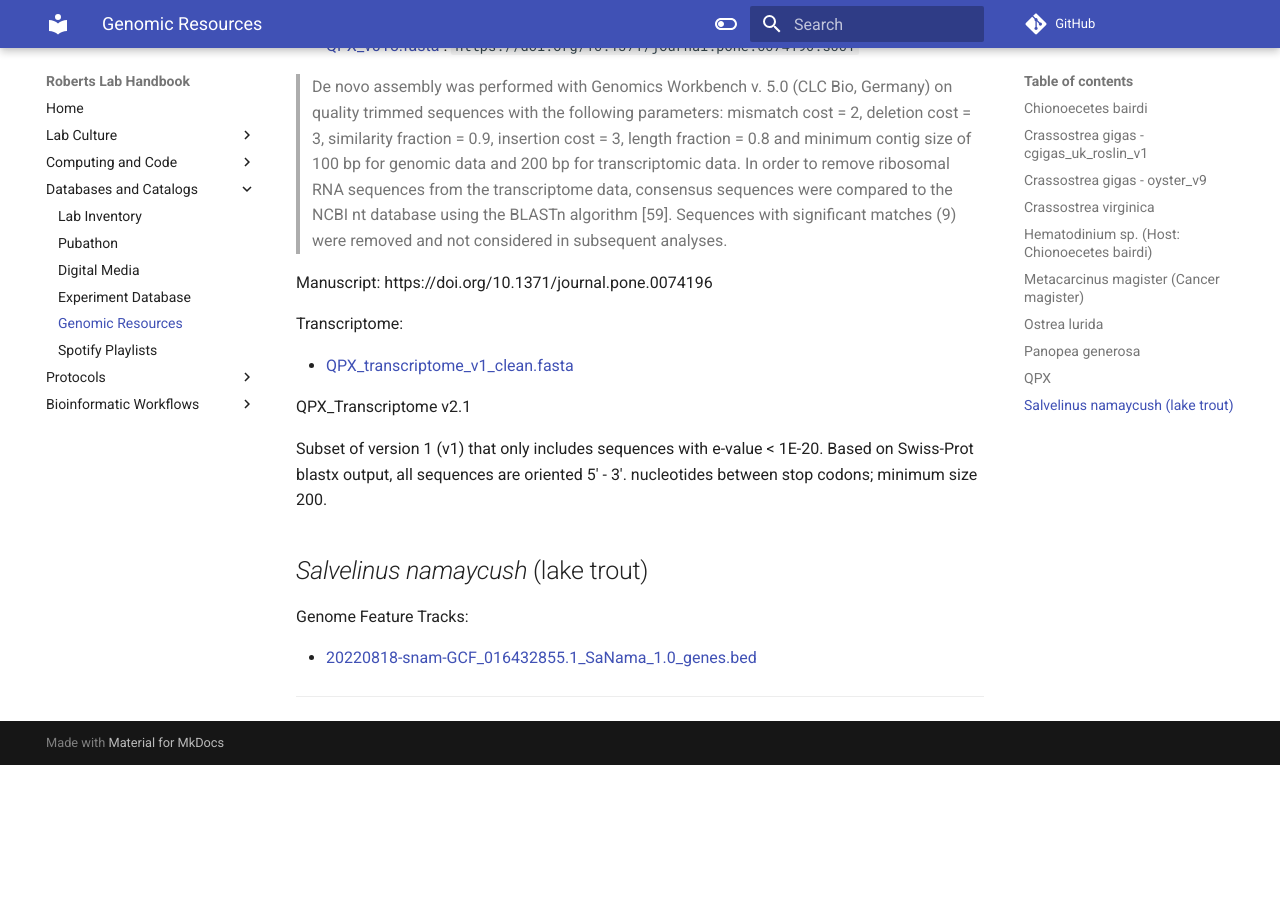
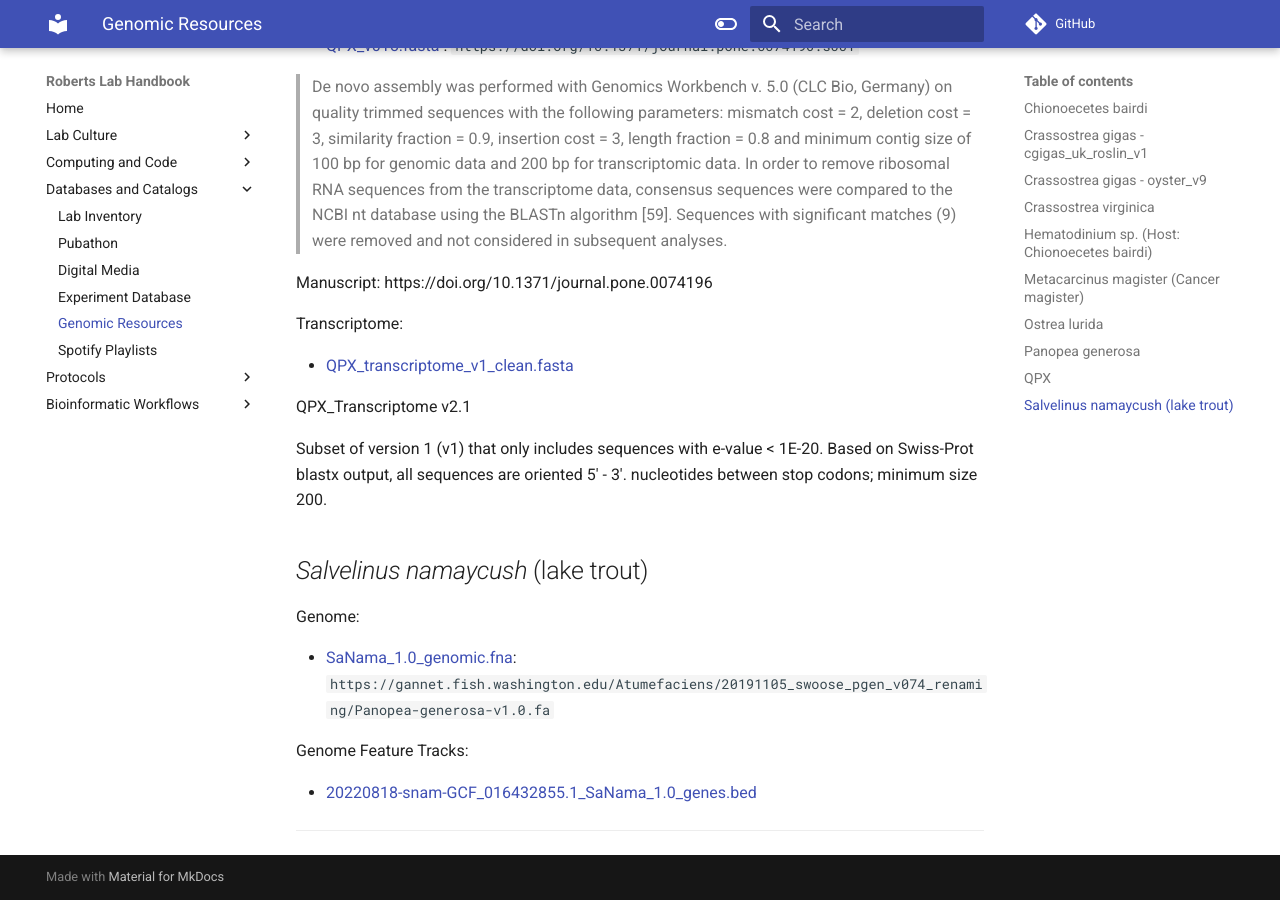
Before and after one commit to RobertsLab/resources, an MkDocs documentation site: the page built from docs/Genomic-Resources.md, in a window 1280 px wide and 900 px high, scrolled down 16632 px. Built offline with MkDocs 1.6.1 and Material for MkDocs 9.7.7, drawn with Linux system fonts in a browser that asks for light colours; comment, search, counter and statistics services are not loaded; before the commit the page ends 17397 px from its top, so only the background shows below that.

Commit message:
added lake trout genome

```diff
--- a/docs/Genomic-Resources.md
+++ b/docs/Genomic-Resources.md
@@ -766,7 +766,14 @@ QPX_Transcriptome v2.1
 
 Subset of version 1 (v1) that only includes sequences with e-value < 1E-20. Based on Swiss-Prot blastx output, all sequences are oriented 5' - 3'. nucleotides between stop codons; minimum size 200.
 
+
+
 ## _Salvelinus namaycush_ (lake trout)
+
+Genome:
+
+* [SaNama_1.0_genomic.fna](https://owl.fish.washington.edu/halfshell/genomic-databank/SaNama_1.0_genomic.fna): `https://gannet.fish.washington.edu/Atumefaciens/20191105_swoose_pgen_v074_renaming/Panopea-generosa-v1.0.fa`
+
 
 Genome Feature Tracks:
 
```
